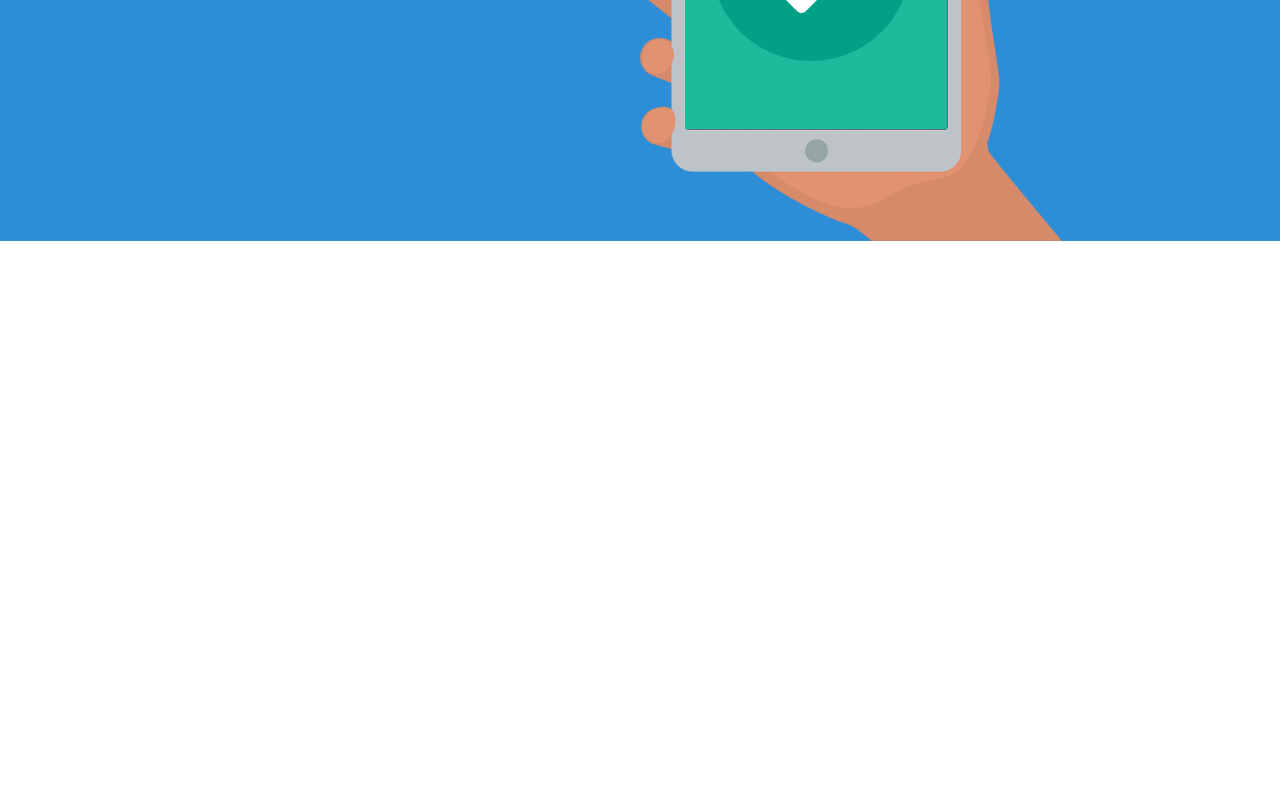
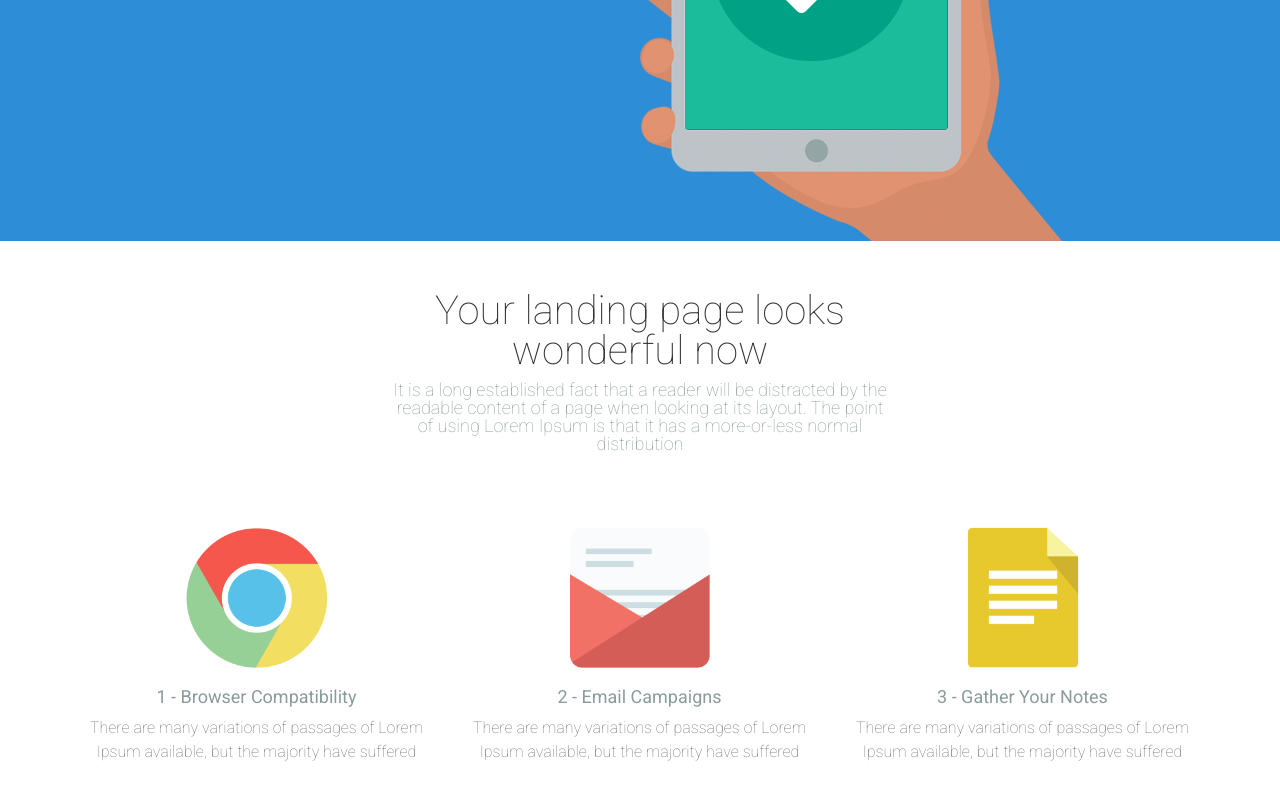
Before and after one commit to steelx/marketing-layout-html5, a plain HTML site: page index.html in a window 1280 px wide. Shown: the part 446-1246 px from the top of the page. Before the commit the page ends 800 px from the top, so only its background shows below. Drawn offline with Linux system fonts and the light colour scheme.

Commit message:
products row

```diff
--- a/css/style.css
+++ b/css/style.css
@@ -13,6 +13,22 @@ body {
     display: block;
 }
 
+.wrapper {
+    margin: 0 auto;
+}
+
+.w-1150 {
+    width: 1150px;
+}
+.w-160 {
+    width: 160px;
+}
+.clearfix {
+    overflow: hidden;
+}
+.color-grayish {
+    color: #8a9b9c;
+}
 
 /*
 **
@@ -22,13 +38,6 @@ body {
 
 .header {
     background-color: #2d8dd6;
-}
-
-.header_bar,
-.featured {
-    width: 1150px;
-    margin: 0 auto;
-    overflow: hidden;
 }
 
 .header_bar {
@@ -77,3 +86,49 @@ body {
 ** PRODUCTS
 **
 */
+.products_heading {
+    width: 520px;
+    text-align: center;
+    margin-top: 50px;
+    margin-bottom: 50px;
+}
+.products_heading h2,
+.products_heading p {
+    font-weight: 100;
+    margin: 10px;
+}
+
+.products_heading h2 {
+    font-size: 40px;
+    color: #333333;
+}
+
+.products_heading p {
+    font-size: 18px;
+}
+
+
+.products_row {
+    overflow: hidden;
+    margin-bottom: 40px;
+}
+
+.product {
+    width: 353px;
+    margin: 15px;
+    float: left;
+    text-align: center;
+}
+.product img {
+    display: block;
+}
+.product h4 {
+    font-size: 18px;
+    margin: 10px 0;
+}
+.product p {
+    color: #757575;
+    font-size: 16px;
+    line-height: 24px;
+    font-weight: 100;
+}
--- a/index.html
+++ b/index.html
@@ -9,7 +9,7 @@
 <body>
 
 <header class="header">
-    <div class="header_bar">
+    <div class="header_bar w-1150 wrapper clearfix">
         <a href="#" class="header_logo">FLATTY</a>
 
         <ul class="header_menu">
@@ -18,7 +18,7 @@
         </ul>
     </div>
 
-    <div class="featured">
+    <div class="featured w-1150 wrapper clearfix">
         <div class="featured_content">
             <h1>Make your landing page look really good</h1>
         </div>
@@ -28,5 +28,33 @@
     </div>
 </header>
 
+
+<section class="products_heading w-1150 wrapper">
+    <h2>Your landing page looks wonderful now</h2>
+    <p class="color-grayish">It is a long established fact that a reader will be distracted by the readable content of a page when looking at its layout. The point of using Lorem Ipsum is that it has a more-or-less normal distribution</p>
+</section>
+
+<section class="products_row clearfix w-1150 wrapper">
+
+    <div class="product">
+        <img src="assets/ser01.png" alt="product 01" class="w-160 wrapper">
+        <h4 class="color-grayish">1 - Browser Compatibility</h4>
+        <p>There are many variations of passages of Lorem Ipsum available, but the majority have suffered</p>
+    </div>
+
+    <div class="product">
+        <img src="assets/ser02.png" alt="product 01" class="w-160 wrapper">
+        <h4 class="color-grayish">2 - Email Campaigns</h4>
+        <p>There are many variations of passages of Lorem Ipsum available, but the majority have suffered</p>
+    </div>
+
+    <div class="product">
+        <img src="assets/ser03.png" alt="product 01" class="w-160 wrapper">
+        <h4 class="color-grayish">3 - Gather Your Notes</h4>
+        <p>There are many variations of passages of Lorem Ipsum available, but the majority have suffered</p>
+    </div>
+
+</section>
+
 </body>
 </html>
```
